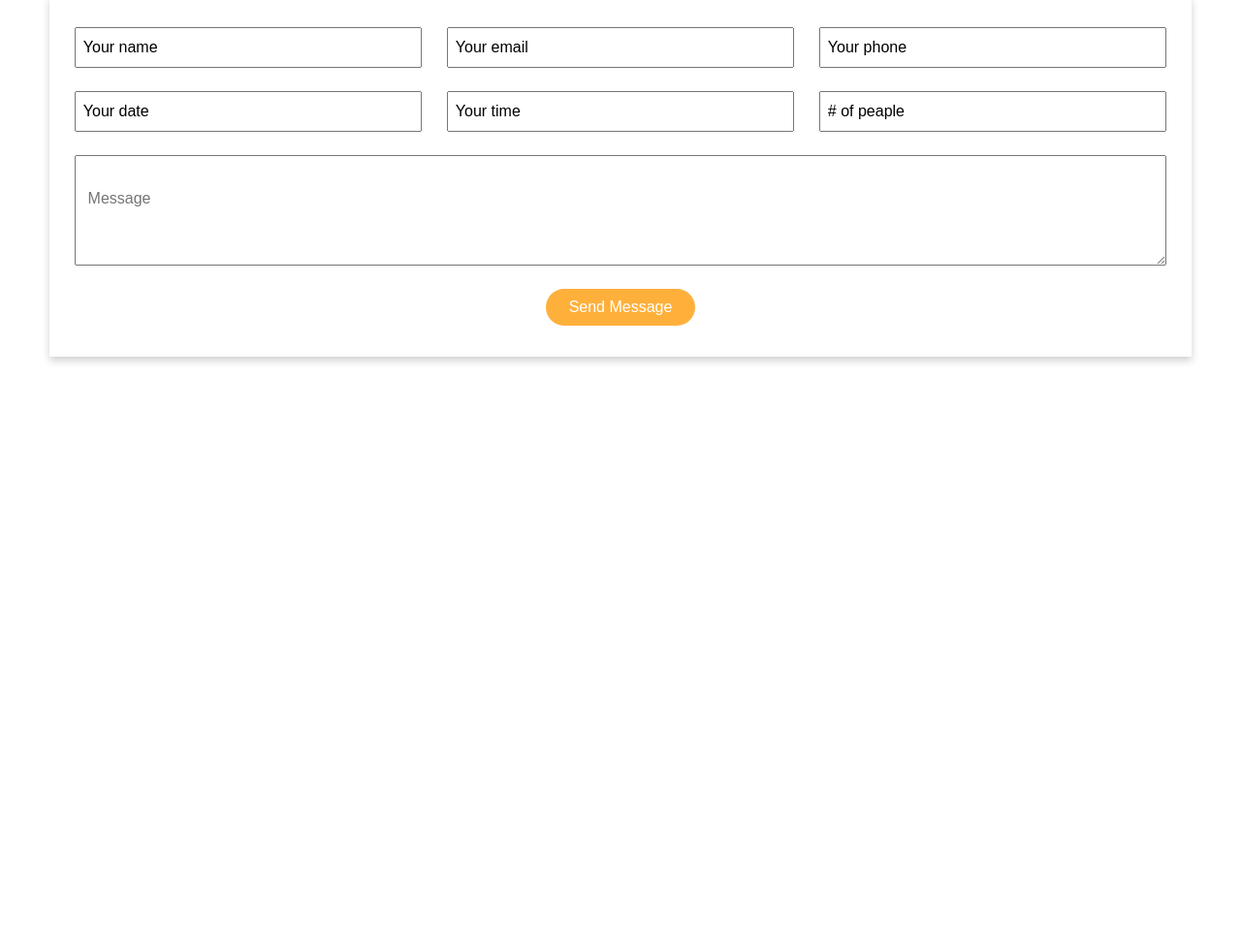
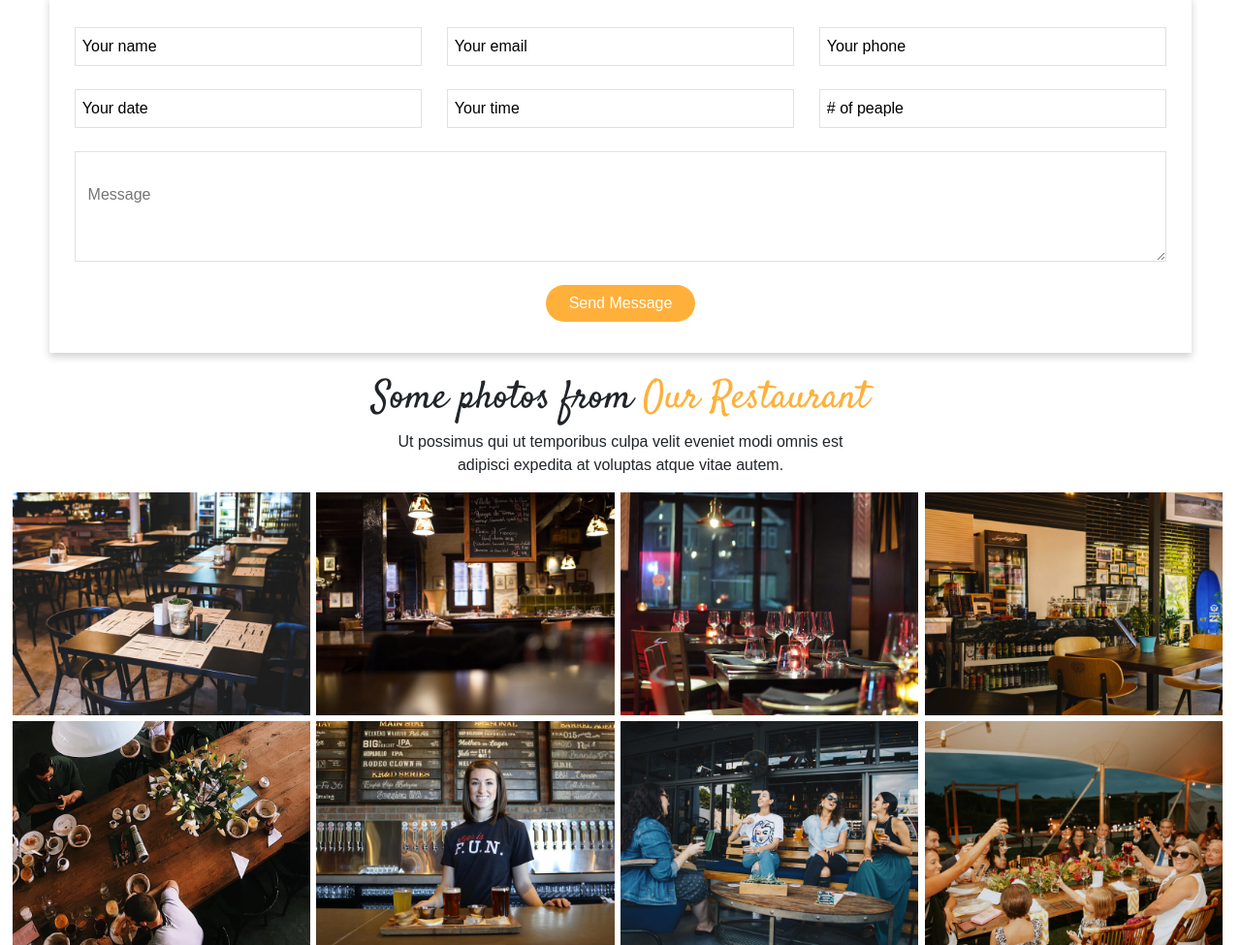
Before and after one commit to hmzaMandour/hamza_mandour_final_project, a website: page index.html in a window 1280 px wide. Shown: the part 2537-3512 px from the top of the page at 97% size. Before the commit the page ends 2929 px from the top, so only its background shows below. Drawn offline with nearby package versions, Linux system fonts and the light colour scheme.

Commit message:
gallery section

```diff
--- a/index.html
+++ b/index.html
@@ -207,12 +207,14 @@
         </div>
         <div class="inside-section2">
           <div class="hover">
+            <div class="hoverr">
                 <h3>01</h3>
                 <h2>Lorem Ipsum</h2>
                 <p>
                   Ulamco laboris nisi ut aliquip ex ea commodo consequat. Et
                   consectetur ducimus vero placeat
                 </p>
+            </div>
           </div>
           <div class="hover">
             <h3>02</h3>
@@ -223,7 +225,6 @@
             </p>
           </div>
           <div class="hover">
-            <div></div>
             <h3>03</h3>
             <h2>Lorem Ipsum</h2>
             <p>
@@ -416,7 +417,25 @@
       </div>
     </div>
 
+    <div id="gallery">
+      <h1> Some photos from  <span> Our Restaurant</span></h1>
+      <p>Ut possimus qui ut temporibus culpa velit eveniet modi omnis est <br> adipisci expedita at voluptas atque vitae autem.</p>
 
+      <div class="gallerys">
+        <div  class="gallery-top">
+          <div class="gallery-img"><img src="./public/img/gallery/gallery-1.jpg" alt=""></div>
+          <div class="gallery-img"><img src="./public/img/gallery/gallery-2.jpg" alt=""></div>
+          <div class="gallery-img"><img src="./public/img/gallery/gallery-3.jpg" alt=""></div>
+          <div class="gallery-img"> <img src="./public/img/gallery/gallery-4.jpg" alt=""></div>
+        </div>
+        <div class="gallery-top">
+          <div class="gallery-img"><img src="./public/img/gallery/gallery-5.jpg" alt=""></div>
+          <div class="gallery-img"><img src="./public/img/gallery/gallery-6.jpg" alt=""></div>
+          <div class="gallery-img"><img src="./public/img/gallery/gallery-7.jpg" alt=""></div>
+          <div class="gallery-img"><img src="./public/img/gallery/gallery-8.jpg" alt=""></div>
+        </div>
+      </div>
+    </div>
 
 
 
--- a/src/sass/_allModules.sass
+++ b/src/sass/_allModules.sass
@@ -2,3 +2,4 @@
 @import ./modules/home/_about-section
 @import ./modules/home/_event-section
 @import ./modules/home/_form-section
+@import ./modules/home/_gallery
--- a/src/sass/modules/home/_about-section.sass
+++ b/src/sass/modules/home/_about-section.sass
@@ -30,14 +30,20 @@
         box-shadow: 0 4px 8px 0 rgb(0, 0, 0 , 0.19)
         padding: 60px 40px
         overflow: hidden
-        transition: 0.2s
+        position: relative
+        .hoverr
+              width: 100%
+              transition: 0.2s
+              overflow: hidden
+              position: relative
+              &:hover
+                background-color: rgb(255, 176, 59)
+                color: white
+                transform: scale(1.083)
+                h3
+                    color: white
         h2
-           font-family: satisfy
+            font-family: satisfy
         h3
             color: rgb(255, 176, 59)
             font-weight: 800
-        &:hover
-            background-color: rgb(255, 176, 59)
-            color: white
-            h3
-                color: white
--- a/src/sass/modules/home/_form-section.sass
+++ b/src/sass/modules/home/_form-section.sass
@@ -23,6 +23,7 @@
         gap: 2vw
         input
             width: 30vw
+            border: 1px solid rgb(222, 226, 230)
             padding: 7px 7px
             &:focus
 
@@ -32,6 +33,7 @@
     textarea
         padding: 4vh 1vw
         width: 100%
+        border: 1px solid rgb(222, 226, 230)
     .btn4
         width: 12vw
         text-align: center
--- /dev/null
+++ b/src/sass/modules/home/_gallery.sass
@@ -0,0 +1,32 @@
+#gallery
+    h1
+        text-align: center
+        font-family: satisfy
+        span
+            font-family: satisfy
+            color: rgb(255, 176, 59)
+    p
+        text-align: center
+
+
+.gallerys
+    display: flex
+    flex-direction: column
+    gap: 0.5vw
+    .gallery-top
+        display: flex
+        gap: 0.5vw
+        padding: 0 1vw
+        overflow: hidden
+        position: relative
+        .gallery-img
+            width: 24vw
+            overflow: hidden
+            position: relative
+            transition: 0.2s
+
+        img
+            width: 100%
+            transition: 0.2s
+            &:hover
+               transform: scale(1.07)
```
Also changed, not shown: public/css/app.css, 1 other file. Lines whose indentation alone changed are shown as unchanged.
